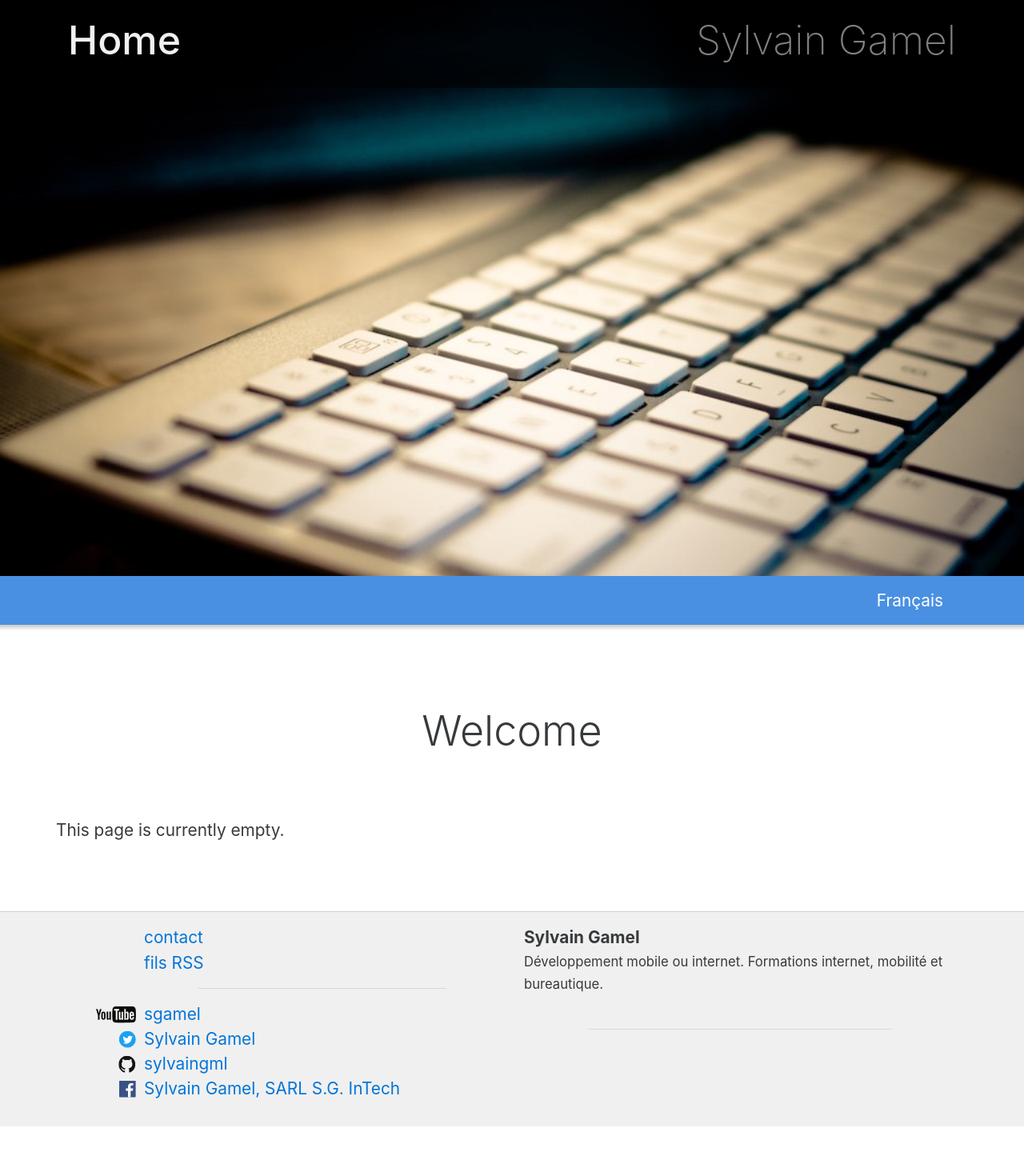
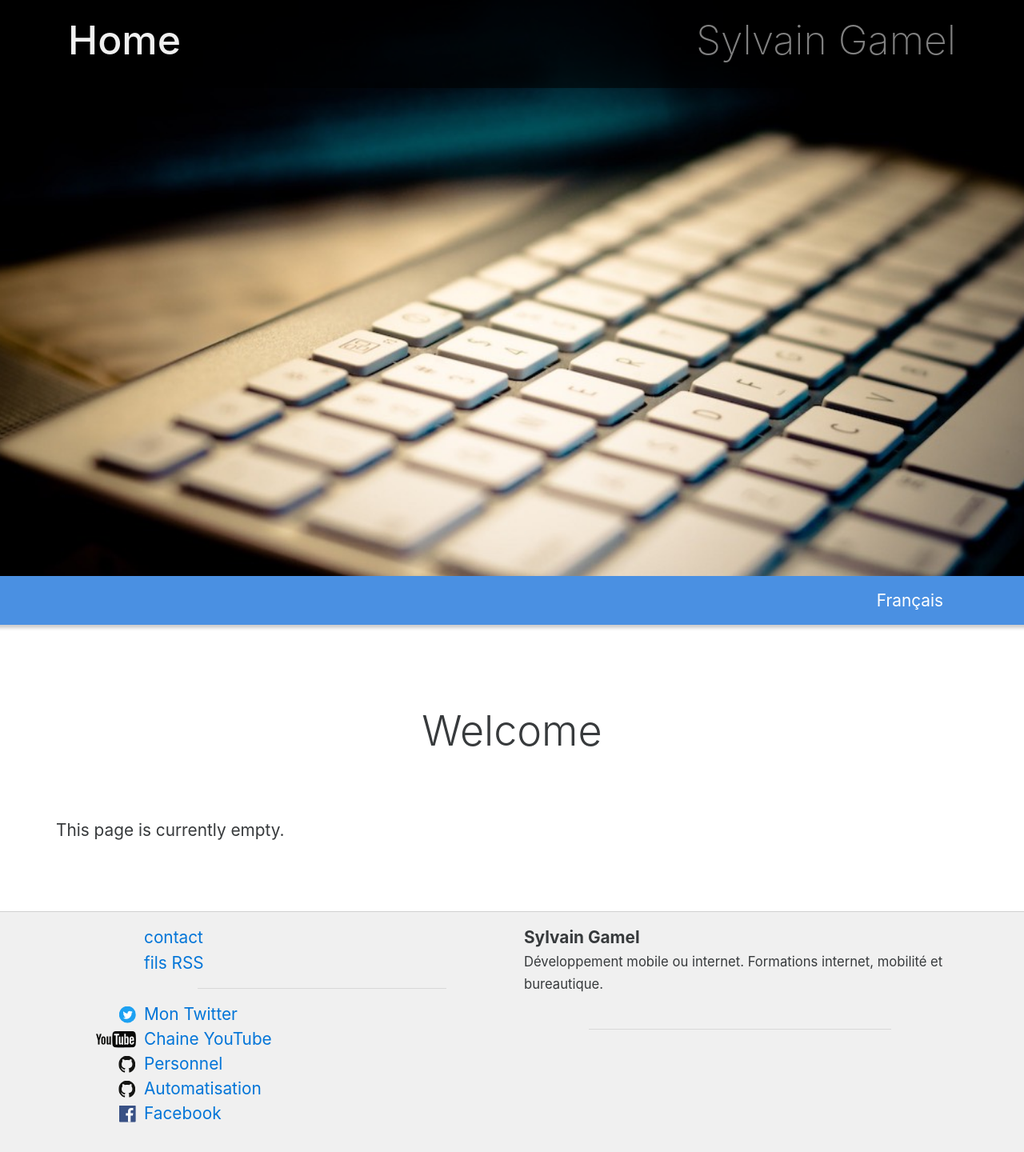
Before and after one commit to Sylvain-Gamel-fr/Sylvain-Gamel-fr.github.io, a Jekyll site: the page built from en/index.html, in a window 1280 px wide. Shown: the whole page at 80% size. Built offline with Jekyll 4.4.1, drawn with Linux system fonts in a browser that asks for light colours; before the commit the page ends 1408 px from its top, so only the background shows below that.

Commit message:
Small fixes for mobile on footer. Added missing GitHub

```diff
--- a/_data/ownedLinks.yml
+++ b/_data/ownedLinks.yml
@@ -1,19 +1,24 @@
 - service: Twitter
-  name: sgamel
+  name: Mon Twitter
   url: https://twitter.com/sgamel
+  icon: social-twitter.svg
+
+- service: YouTube
+  name: Chaine YouTube
+  url: https://youtube.com/user/sgamel
   icon: social-youtube.svg
 
-- service: YouTube
-  name: "Sylvain Gamel"
-  url: https://youtube.com/user/sgamel
-  icon: social-twitter.svg
-
 - service: Github
-  name: sylvaingml
+  name: Personnel
   url: https://github.com/sylvaingml
   icon: social-github.svg
 
+- service: Github
+  name: Automatisation
+  url: https://github.com/automatisez
+  icon: social-github.svg
+
 - service: Facebook
-  name: "Sylvain Gamel, SARL S.G. InTech"
+  name: "Facebook"
   url: https://www.facebook.com/SGinTech/
   icon: social-facebook.svg
--- a/_includes/page/footer.html
+++ b/_includes/page/footer.html
@@ -13,7 +13,7 @@
 
         <hr class="fine" >
 
-        <ul class="list-unstyled" >
+        <ul class="list-unstyled list-social" >
           {% for currentLink in site.data.ownedLinks %}
           <li class="list-item-custom">
               <a href="{{ currentLink.url }}">
--- a/_sass/page/_page_footer.scss
+++ b/_sass/page/_page_footer.scss
@@ -32,4 +32,23 @@
         transform: translate(-100%, 0.5ex);
         padding-right: 0.5em;
     }
+
+    @include media-breakpoint-down(sm) {
+        .list-social {
+            display: block;
+
+            li.list-item-custom {
+                display: inline-block;
+                margin-right: 0.7em;
+                font-size: 0.8em;
+            }
+
+            img.social-icon {
+                position: relative;
+                display: inline-block;
+                transform: none;
+                padding-right: 0.25em;
+            }
+        }
+    }
 }
```
